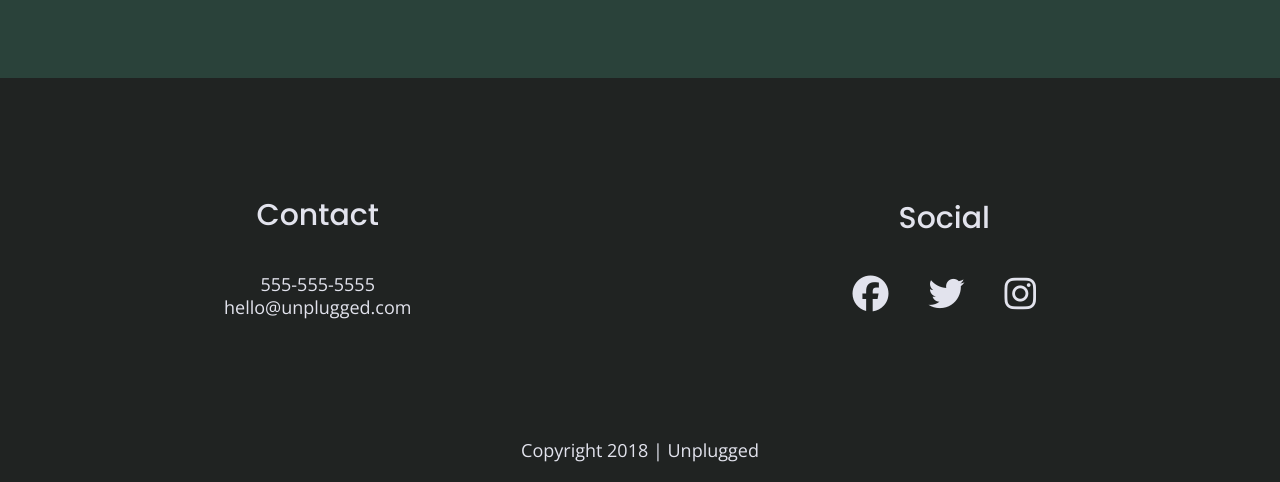
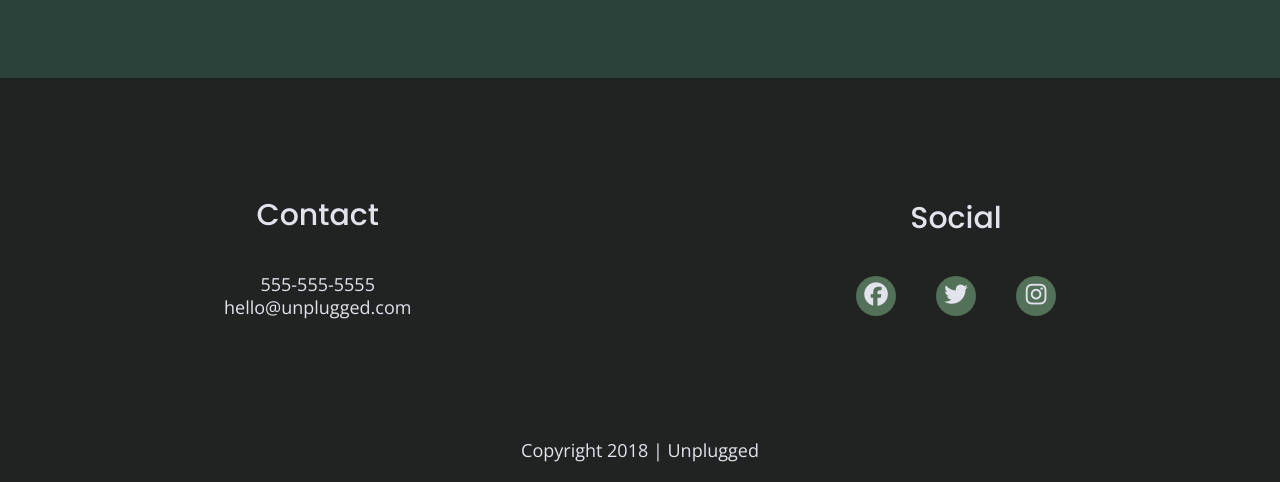
Before and after one commit to steve271974/unplugged-retreat, a website built with Parcel: page index.html in a window 1280 px wide. Shown: the part 2505-2987 px from the top of the page. Built offline with nearby package versions, Linux system fonts and the light colour scheme.

Commit message:
commit message for adjusting positioning for the social media icons based on device type.

```diff
--- a/css/main.css
+++ b/css/main.css
@@ -236,7 +236,7 @@ footer .contact {
 
 footer .social-icons {
   display: flex;
-  justify-content: space-around;
+  justify-content: space-between;
   align-items: center;
 }
 
@@ -244,13 +244,19 @@ footer .social-icons p {
   display: flex;
   justify-content: center;
   align-items: center;
+  background-color: #527158;
+  border-radius: 50%;
+  height: 40px;
+  width: 40px;
 
 }
 
-footer .social-icons a {
-  padding: 0 20px;
-  height: 40px;
+footer .social-icons p i {
+  font-size: 1.3125em;
+
 }
+
+
 
 footer .copyright {
   margin: 20px 0;
@@ -665,6 +671,11 @@ input[type=button] {
       line-height: 1.285;
   }
 
+  footer .social-icons {
+    width: 12.5em;
+    justify-content: space-between;
+  }
+
   footer .copyright {
     width: 100%;
   }
```
